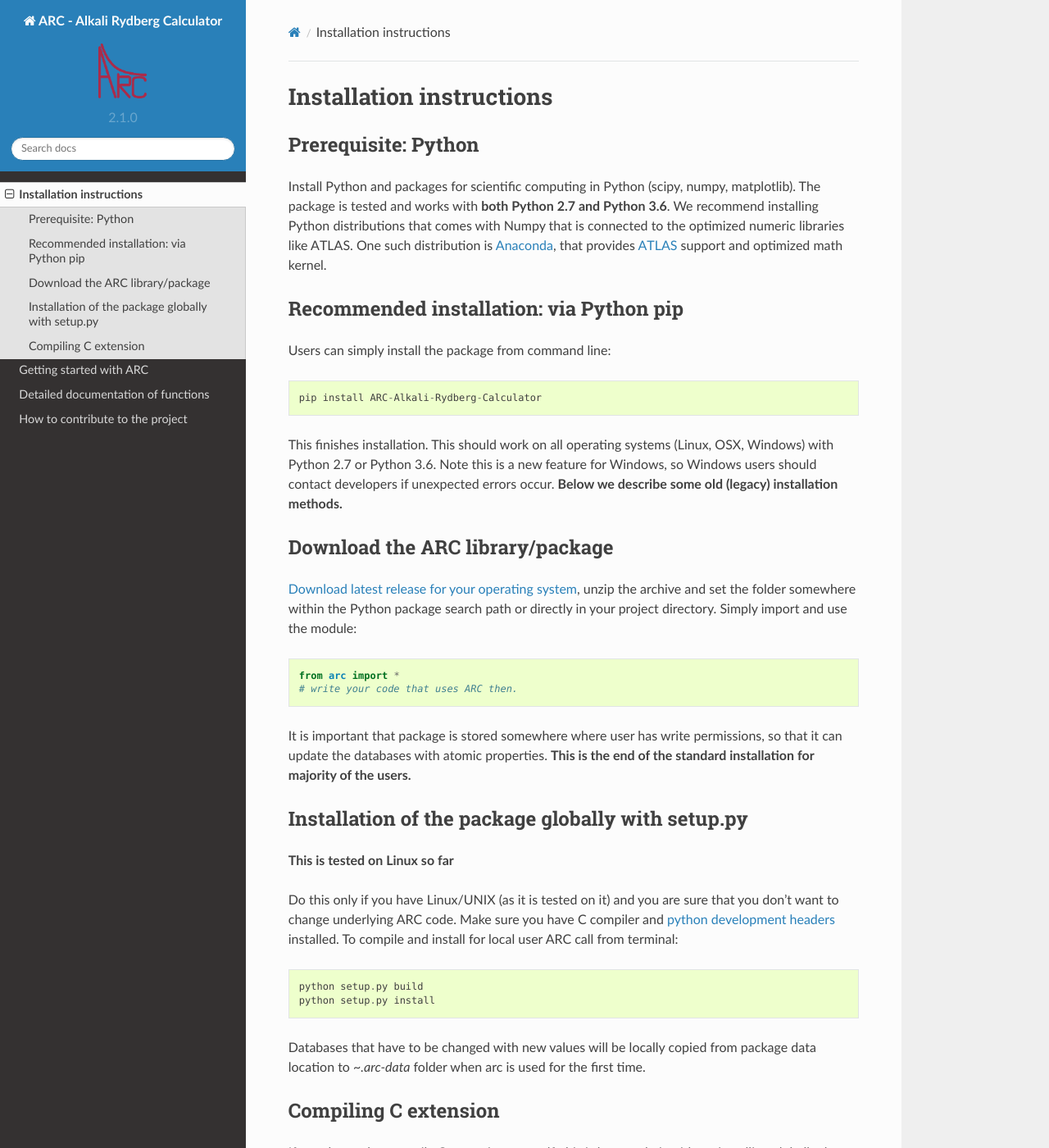
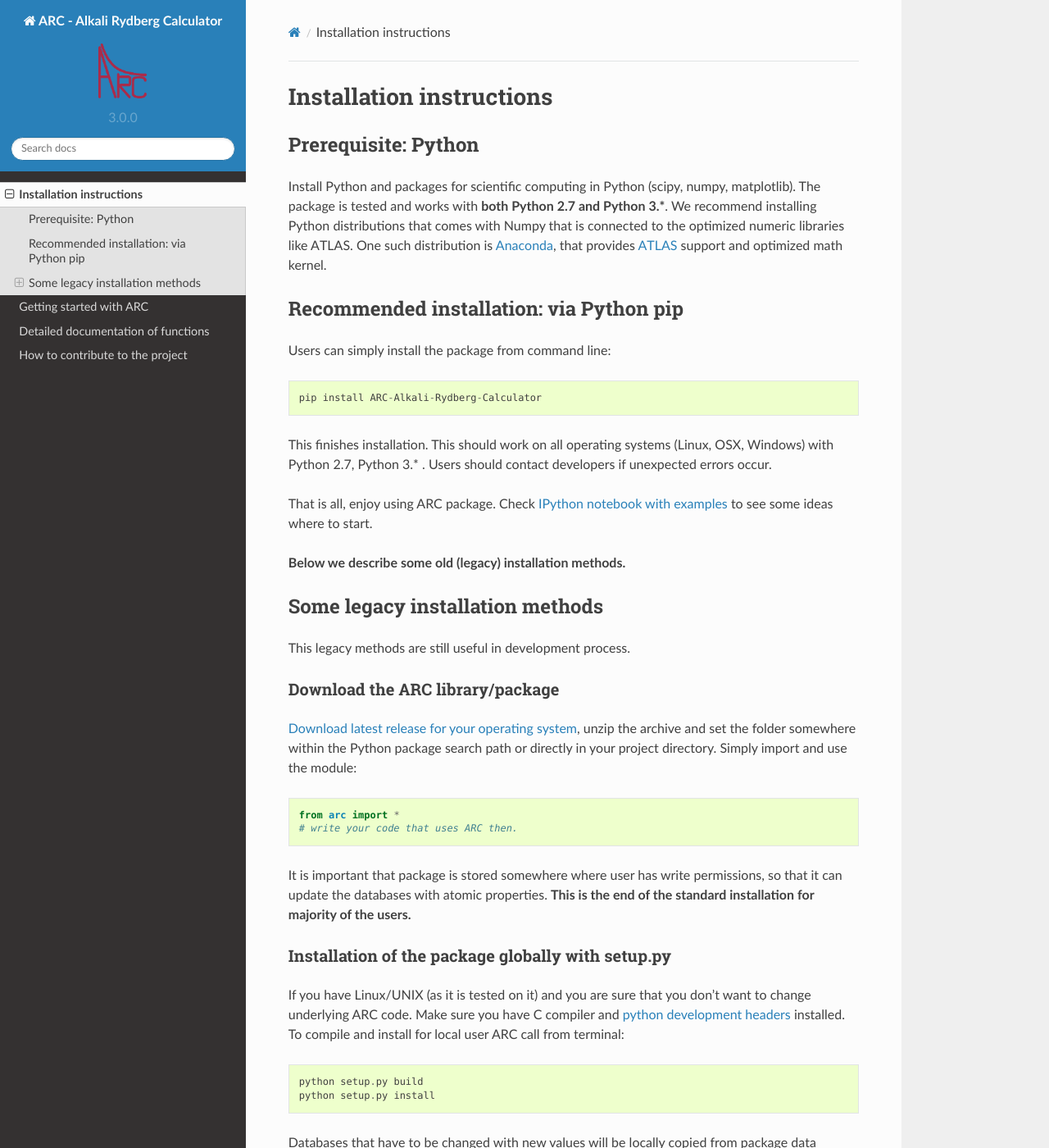
Before and after one commit to nikolasibalic/ARC-Alkali-Rydberg-Calculator, a Sphinx documentation site: the page built from doc/installation.rst, in a window 1280 px wide and 1400 px high. Shown: the whole window at 82% size. Built offline with Sphinx 7.4.7 and the Read the Docs theme 2.0.0, drawn with Linux system fonts in a browser that asks for light colours; some of the changed text lies outside the part shown.

```diff
--- a/doc/advanced.rst
+++ b/doc/advanced.rst
@@ -2,8 +2,9 @@ Advanced functions
 =====================
 
 Below is the list of extension modules for advanced ARC calculations,
-contributed by the research community. When using advanced extension modules for
-ARC please cite *both* original ARC paper *and* paper that introduced extension.
+contributed by the research community. **When using advanced extension modules
+for ARC please cite *both* original ARC paper *and* paper that introduced
+extension.**
 
 Overview
 --------
--- a/doc/conf.py
+++ b/doc/conf.py
@@ -81,7 +81,7 @@ master_doc = 'index'
 
 # General information about the project.
 project = u'ARC - Alkali Rydberg Calculator'
-copyright = u'2019, Nikola Šibalić'
+copyright = u'2020, Nikola Šibalić'
 author = u'Nikola Šibalić'
 
 # The version info for the project you're documenting, acts as replacement for
@@ -89,9 +89,9 @@ author = u'Nikola Šibalić'
 # built documents.
 #
 # The short X.Y version.
-version = u'2.1.0'
+version = u'3.0.0'
 # The full version, including alpha/beta/rc tags.
-release = u'2.1.0'
+release = u'3.0.0'
 
 # The language for content autogenerated by Sphinx. Refer to documentation
 # for a list of supported languages.
--- a/doc/installation.rst
+++ b/doc/installation.rst
@@ -1,17 +1,21 @@
+#########################
 Installation instructions
-=========================
+#########################
+
+********************
 Prerequisite: Python
---------------------
+********************
 
 Install Python and packages for scientific computing in Python (scipy, numpy, matplotlib).
-The package is tested and works with **both Python 2.7 and Python 3.6**.
+The package is tested and works with **both Python 2.7 and Python 3.***.
 We recommend installing Python distributions that comes with Numpy that is
 connected to the optimized numeric libraries like ATLAS. One such distribution
 is `Anaconda <https://www.continuum.io/downloads>`_, that provides
 `ATLAS <https://anaconda.org/anaconda/atlas>`_ support and optimized math kernel.
 
+****************************************
 Recommended installation: via Python pip
-----------------------------------------
+****************************************
 
 Users can simply install the package from command line::
 
@@ -19,9 +23,18 @@ Users can simply install the package from command line::
 
 This finishes installation.
 This should work on all operating systems (Linux, OSX, Windows) with
-Python 2.7 or Python 3.6. Note this is a new feature for Windows, so
-Windows  users should contact developers if unexpected errors occur.
+Python 2.7, Python 3.* .
+Users should contact developers if unexpected errors occur.
+
+That is all, enjoy using ARC package. Check :ref:`get-started-page` to see some ideas where to start.
+
 **Below we describe some old (legacy) installation methods.**
+
+********************************
+Some legacy installation methods
+********************************
+
+This legacy methods are still useful in development process.
 
 Download the ARC library/package
 --------------------------------
@@ -37,9 +50,7 @@ It is important that package is stored somewhere where user has write permission
 Installation of the package globally with setup.py
 --------------------------------------------------
 
-**This is tested on Linux so far**
-
-Do this only if you have Linux/UNIX (as it is tested on it) and you are sure that you don't want to change underlying ARC code.
+If you have Linux/UNIX (as it is tested on it) and you are sure that you don't want to change underlying ARC code.
 Make sure you have C compiler and `python development headers <https://anaconda.org/StatisKit/python-dev>`_ installed. To compile and install for local user ARC call from terminal::
 
     python setup.py build
@@ -99,7 +110,3 @@ Alternative solution, if you don't want to compile anything, is to use pure Pyth
     atom = Rubidium(cpp_numerov=False)
 
 This is not recommended option for complex calculations, since it will run much more slowly then optimized C version, but is fine if you need just a few numbers.
-
-**Finally...**
-
-That is all, enjoy using ARC package. Check :ref:`get-started-page` to see some ideas where to start.
```
Also changed, not shown: doc/contribute.rst (+9 -6 lines).
